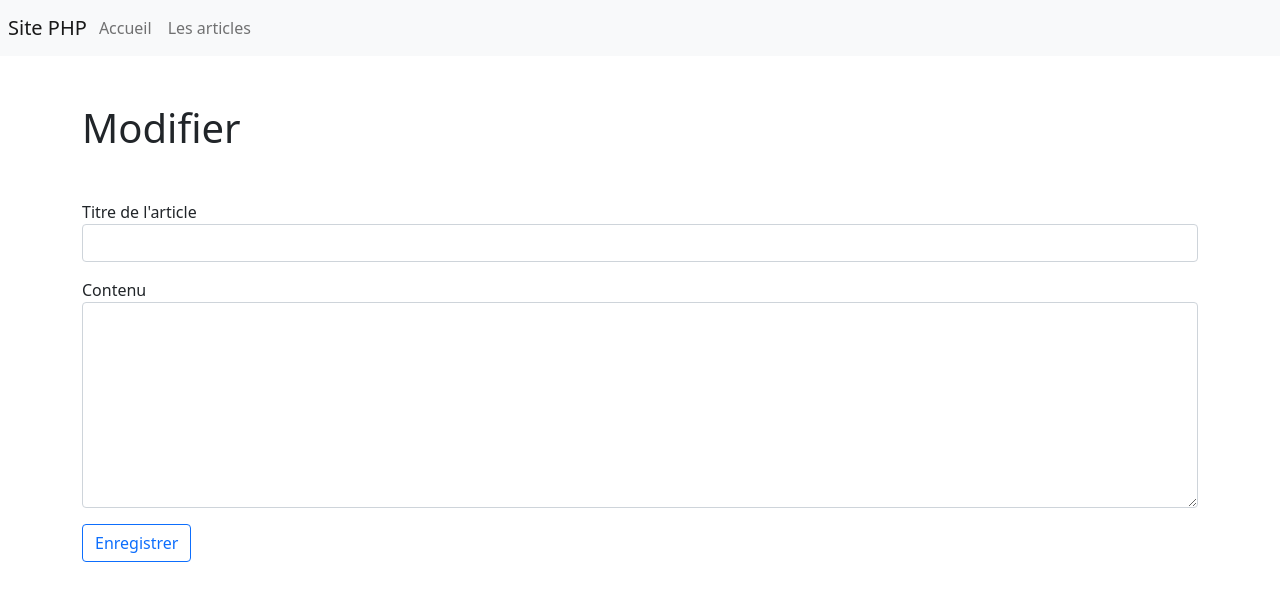
After one commit to Cdric-art/php-poo, a PHP site: the page made by views/admin/post/edit.php in a window 1280 px wide. The commit adds this page. Shown: the top 601 px of the page. Run offline with PHP 8.4, Linux system fonts and the light colour scheme; the template is opened without the code that fills it, so the values that code supplies are empty; some libraries are stand-ins or nearby versions.

Commit message:
Feat: Admin: Modifier un post

```diff
--- a/App/Models/Post.php
+++ b/App/Models/Post.php
@@ -34,6 +34,6 @@ class Post extends Model
             SELECT t.* FROM tags t
             INNER JOIN post_tag pt on t.id = pt.tag_id
             WHERE pt.post_id = ?
-            ", $this->id);
+            ", [$this->id]);
     }
 }
--- a/App/Models/Tags.php
+++ b/App/Models/Tags.php
@@ -14,6 +14,6 @@ class Tags extends Model
             SELECT p.* FROM posts p
             INNER JOIN post_tag pt on p.id = pt.post_id
             WHERE pt.tag_id = ?
-        ", $this->id);
+        ", [$this->id]);
     }
 }
--- a/public/index.php
+++ b/public/index.php
@@ -25,6 +25,9 @@ $router->getUrl('/tags/:id', 'App\Controllers\BlogController@tag');
 
 $router->getUrl('/admin/posts', 'App\Controllers\Admin\PostController@index');
 $router->post('/admin/posts/delete/:id', 'App\Controllers\Admin\PostController@destroy');
+$router->getUrl('/admin/posts/edit/:id', 'App\Controllers\Admin\PostController@edit');
+$router->post('/admin/posts/edit/:id', 'App\Controllers\Admin\PostController@update');
+
 
 try {
     $router->run();
--- /dev/null
+++ b/views/admin/post/edit.php
@@ -0,0 +1,15 @@
+<h1>Modifier <?= $params['post']->title ?></h1>
+
+<form action="http://localhost/site_php/admin/posts/edit/<?= $params['post']->id ?>" method="post">
+	<div class="form-group mt-5">
+		<label for="title" id="title">Titre de l'article</label>
+		<input type="text" class="form-control" name="title" value="<?= $params['post']->title ?>">
+	</div>
+	<div class="form-group mt-3">
+		<label for="content" id="content">Contenu</label>
+		<textarea class="form-control" rows="8" name="content"><?= $params['post']->content ?></textarea>
+	</div>
+	<div class="mt-3">
+		<button class="btn btn-outline-primary" type="submit">Enregistrer</button>
+	</div>
+</form>
--- a/views/admin/post/index.php
+++ b/views/admin/post/index.php
@@ -16,7 +16,7 @@
 				<td><?= $post->title ?></td>
 				<td><?= $post->getCreatedAt() ?></td>
 				<td>
-					<a class="btn btn-warning" href="#">Modifier</a>
+					<a class="btn btn-warning" href="http://localhost/site_php/admin/posts/edit/<?= $post->id ?>">Modifier</a>
 					<form action="http://localhost/site_php/admin/posts/delete/<?= $post->id ?>" method="post" class="d-inline">
 						<button type="submit" class="btn btn-danger">Supprimer</button>
 					</form>
--- a/views/blog/tag.php
+++ b/views/blog/tag.php
@@ -3,7 +3,7 @@
     <?php foreach ($params['tag']->getPosts() as $post): ?>
         <div class="card" style="width: 25rem;">
             <div class="card-body">
-                <a class="btn btn-success" href="http://localhost/site_php/posts?<?= $post->id ?>">
+                <a class="btn btn-success" href="http://localhost/site_php/posts/<?= $post->id ?>">
                     <?= $post->title ?>
                 </a>
             </div>
--- a/views/layout.php
+++ b/views/layout.php
@@ -22,7 +22,7 @@
 		</ul>
 	</div>
 </nav>
-<div class="container text-center mt-5">
+<div class="container mt-5">
     <?= $content ?>
 </div>
 </body>
```
Also changed, not shown: App/Controllers/Admin/PostController.php (+17 -0 lines), App/Models/Model.php (+23 -7 lines).
